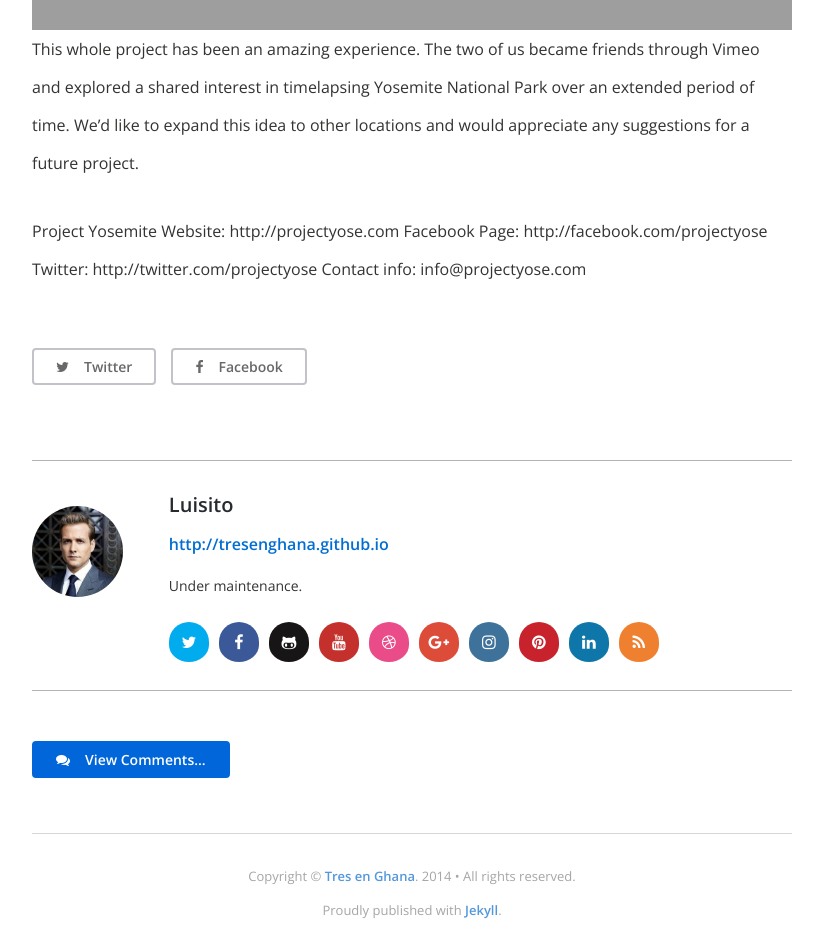
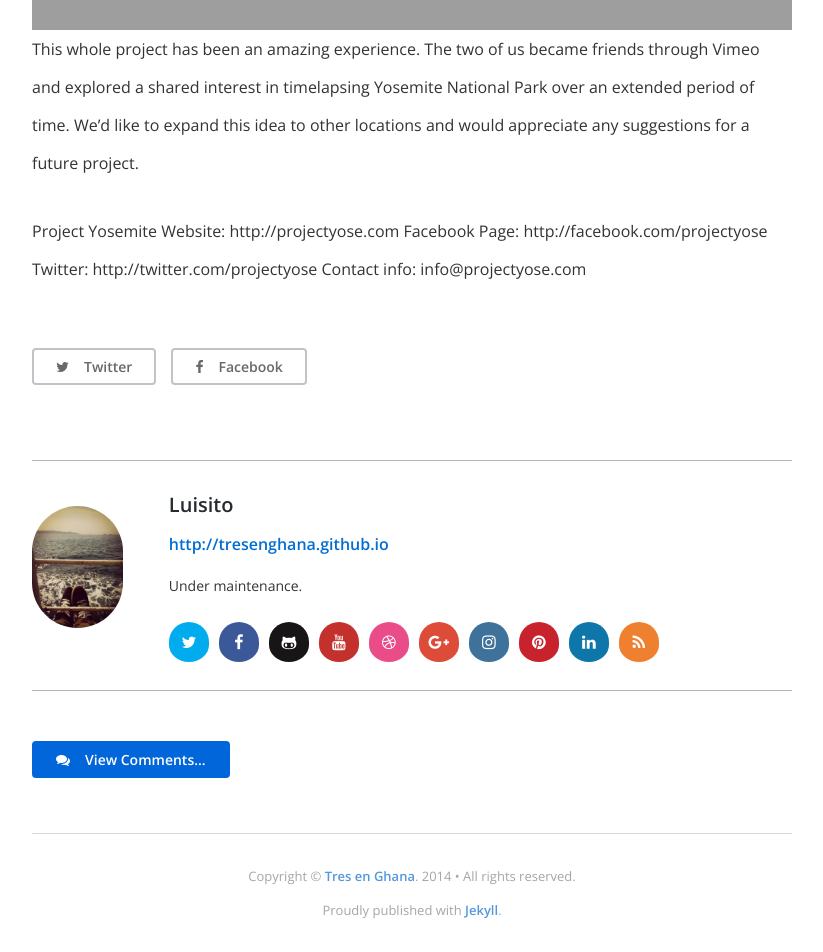
Before and after one commit to tresenghana/tresenghana.github.io, a Jekyll site: the page built from _posts/2014-06-24-yosemite-time-lapse-video.markdown, in a window 1280 px wide. Shown: the part 833-1785 px from the top of the page, without its empty margins (228-1051 px from the left). Built offline with Jekyll 4.4.1, drawn with Linux system fonts in a browser that asks for light colours; nearby versions of some CDN libraries; grey boxes are pictures that could not be loaded.

Commit message:
updated images

```diff
--- a/_config.yml
+++ b/_config.yml
@@ -3,10 +3,10 @@
 # Site Settings
 title: 						"Tres en Ghana"
 email: 						"tresenghana@outlook.com"
-description: 			"Thoghts, stories and ideas"
+description: 			"Thoughts, stories and ideas"
 baseurl: 					""
 url: 						  "http://tresenghana.github.io"
-logourl: 					"/assets/img/bloglogo.jpg"
+logourl: 					"/assets/img/bloglogo.png"
 fa-logo: 					"fa-paper-plane-o"
 paginate: 				5
 
```
Also changed, not shown: assets/img/authorimage.jpg, assets/img/bloglogo.jpg (deleted), assets/img/bloglogo.png (added).
